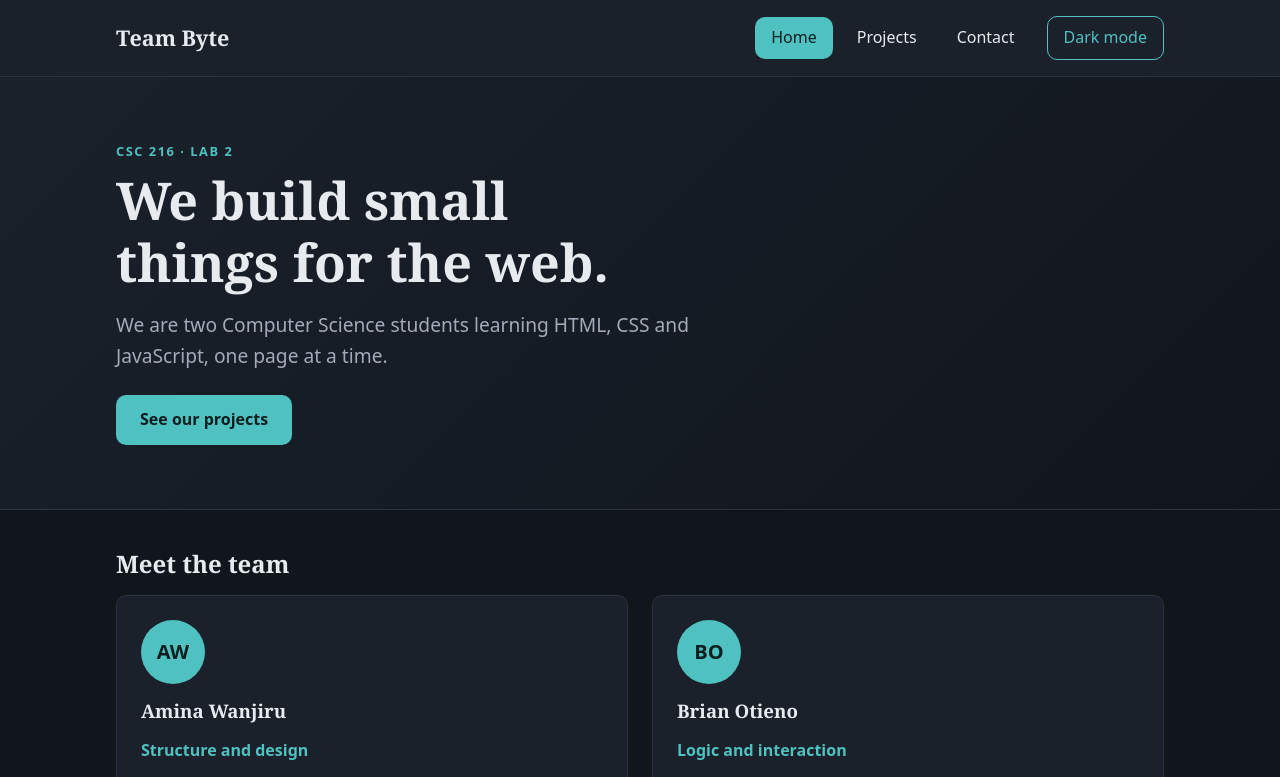
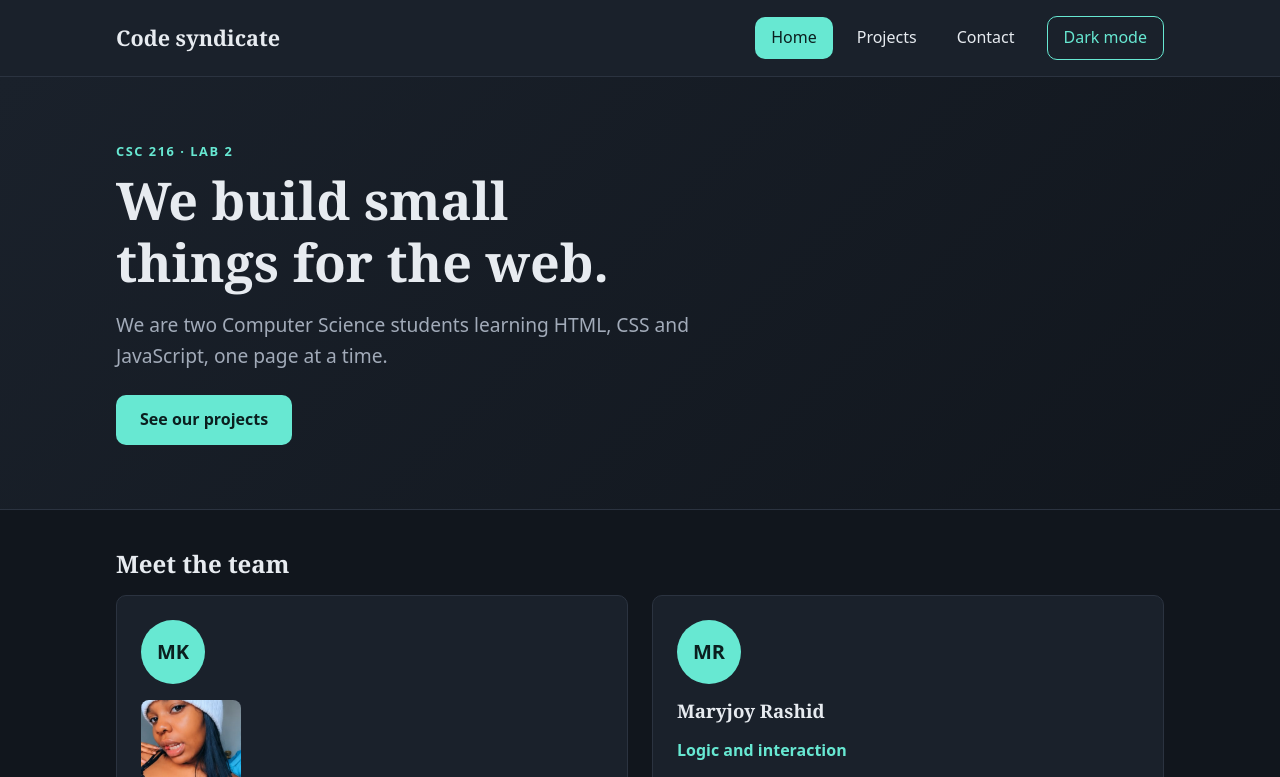
Before and after one commit to margaretsanchez-jpg/team-website, a plain HTML site: page index.html in a window 1280 px wide. Both pictures are taken after a click on the button "Dark mode". Shown: the top 777 px of the page. Drawn offline with Linux system fonts and the light colour scheme.

Commit message:
complete the work
co-authored-by: mariejoeystar <maryjoyrashid@gmail.com>

```diff
--- a/css/styles.css
+++ b/css/styles.css
@@ -9,8 +9,8 @@
   --color-surface: #ffffff;
   --color-text: #1c2430;
   --color-muted: #5a6474;
-  --color-primary: #0f6e6e;
-  --color-primary-dark: #0a5050;
+  --color-primary: #155e75;
+  --color-primary-dark: #0c4a6e;
   --color-on-primary: #ffffff;
   --color-border: #dde1e6;
   --color-error: #b3261e;
@@ -34,8 +34,8 @@ body.dark {
   --color-surface: #1a212b;
   --color-text: #e7ebf0;
   --color-muted: #a2abb9;
-  --color-primary: #4fc1c1;
-  --color-primary-dark: #83d8d8;
+  --color-primary: #67e8d2;
+  --color-primary-dark: #99f6e4;
   --color-on-primary: #0b1f1f;
   --color-border: #2b3340;
   --color-error: #ff8a80;
@@ -186,6 +186,15 @@ img {
 
 .nav-toggle {
   display: none;
+}
+
+/*IMAGES*/
+.card img {
+  width: 100px;
+  height: 120px;
+  object-fit: cover;
+  object-position: center 20%;
+  border-radius: 8px;
 }
 /* ---------- 5. Buttons and hero ---------- */
 .button {
--- a/index.html
+++ b/index.html
@@ -5,9 +5,9 @@
     <meta name="viewport" content="width=device-width, initial-scale=1.0" />
     <meta
       name="description"
-      content="Team Byte: a CSC 216 web development pair."
+      content="Code syndicate: a CSC 216 web development pair."
     />
-    <title>Home | Team Byte</title>
+    <title>Home | Code syndicate</title>
     <link rel="stylesheet" href="css/styles.css" />
   <script src="js/script.js" defer></script>
 </head>
@@ -16,7 +16,7 @@
 
   <header class="site-header">
     <div class="container header-inner">
-      <a class="logo" href="index.html">Team Byte</a>
+      <a class="logo" href="index.html">Code syndicate</a>
       <button class="nav-toggle" type="button" aria-expanded="false" aria-controls="site-nav">Menu</button>
       <nav id="site-nav" class="site-nav" aria-label="Main">
         <ul>
@@ -43,14 +43,15 @@
       <h2 id="team-heading">Meet the team</h2>
       <div class="team-grid">
         <article class="card">
-          <div class="avatar" aria-hidden="true">AW</div>
-          <h3>Amina Wanjiru</h3>
+          <div class="avatar" aria-hidden="true">MK</div>
+          <img src="images/partnerA.jpeg" alt="My profile photo">
+          <h3>Margaret Kilola</h3>
           <p class="role">Structure and design</p>
           <p>Enjoys turning rough sketches into clean, accessible layouts.</p>
         </article>
         <article class="card">
-          <div class="avatar" aria-hidden="true">BO</div>
-          <h3>Brian Otieno</h3>
+          <div class="avatar" aria-hidden="true">MR</div>
+          <h3>Maryjoy Rashid</h3>
           <p class="role">Logic and interaction</p>
           <p>Came from C and likes making pages respond to people.</p>
         </article>
@@ -69,7 +70,7 @@
 
   <footer class="site-footer">
     <div class="container">
-      <p>© <span id="year">2026</span> Team Byte. Built for CSC 216.</p>
+      <p>© <span id="year">2026</span> Code syndicate. Built for CSC 216.</p>
     </div>
   </footer>
 </div>
--- a/js/script.js
+++ b/js/script.js
@@ -49,39 +49,83 @@ if (themeToggle) {
 /* ---------- 2. Projects page ---------- */
 
 const projects = [
-  { title: 'Personal landing page', category: 'html', description: 'A single semantic HTML page with headings, lists and links.' },
-  { title: 'Responsive card grid', category: 'css', description: 'A layout that goes from one column on phones to three on laptops.' },
-  { title: 'Tip calculator', category: 'js', description: 'Reads two inputs and updates the total as you type.' },
-  { title: 'Accessible contact form', category: 'html', description: 'Labelled fields, helpful errors and keyboard-friendly controls.' },
-  { title: 'Dark mode toggle', category: 'js', description: 'Switches the colour theme and remembers the choice.' },
-  { title: 'Flexbox navigation bar', category: 'css', description: 'A header that collapses into a menu button on small screens.' }
+  {
+    title: "Personal landing page",
+    category: "html",
+    description: "A single semantic HTML page with headings, lists and links.",
+  },
+  {
+    title: "Responsive card grid",
+    category: "css",
+    description:
+      "A layout that goes from one column on phones to three on laptops.",
+  },
+  {
+    title: "Tip calculator",
+    category: "js",
+    description: "Reads two inputs and updates the total as you type.",
+  },
+  {
+    title: "Accessible contact form",
+    category: "html",
+    description:
+      "Labelled fields, helpful errors and keyboard-friendly controls.",
+  },
+  {
+    title: "Dark mode toggle",
+    category: "js",
+    description: "Switches the colour theme and remembers the choice.",
+  },
+  {
+    title: "Flexbox navigation bar",
+    category: "css",
+    description: "A header that collapses into a menu button on small screens.",
+  },
+  {
+    title: "Team Website",
+    category: "html",
+    description:
+      "A website created collaboratively using HTML to introduce our team.",
+  },
+  {
+    title: "Git Collaboration",
+    category: "git",
+    description:
+      "A project demonstrating how we use Git and GitHub to collaborate and share code.",
+  },
 ];
 
-const categoryNames = { html: 'HTML', css: 'CSS', js: 'JavaScript' };
+const categoryNames = {
+  html: "HTML",
+  css: "CSS",
+  js: "JavaScript",
+  git: "Git & GitHub",
+};
 
-const projectList = document.querySelector('#project-list');
-const projectCount = document.querySelector('#project-count');
-const filterButtons = document.querySelectorAll('.filter-btn');
+const projectList = document.querySelector("#project-list");
+const projectCount = document.querySelector("#project-count");
+const filterButtons = document.querySelectorAll(".filter-btn");
 
 function renderProjects(filter) {
-  const visible = filter === 'all'
-    ? projects
-    : projects.filter((project) => project.category === filter);
+  const visible =
+    filter === "all"
+      ? projects
+      : projects.filter((project) => project.category === filter);
 
   projectList.replaceChildren();
 
   visible.forEach((project) => {
-    const card = document.createElement('article');
-    card.className = 'card';
+    const card = document.createElement("article");
+    card.className = "card";
 
-    const tag = document.createElement('span');
-    tag.className = 'tag';
+    const tag = document.createElement("span");
+    tag.className = "tag";
     tag.textContent = categoryNames[project.category];
 
-    const heading = document.createElement('h3');
+    const heading = document.createElement("h3");
     heading.textContent = project.title;
 
-    const text = document.createElement('p');
+    const text = document.createElement("p");
     text.textContent = project.description;
 
     card.append(tag, heading, text);
@@ -92,12 +136,12 @@ function renderProjects(filter) {
 }
 
 if (projectList) {
-  renderProjects('all');
+  renderProjects("all");
 
   filterButtons.forEach((button) => {
-    button.addEventListener('click', () => {
-      filterButtons.forEach((btn) => btn.setAttribute('aria-pressed', 'false'));
-      button.setAttribute('aria-pressed', 'true');
+    button.addEventListener("click", () => {
+      filterButtons.forEach((btn) => btn.setAttribute("aria-pressed", "false"));
+      button.setAttribute("aria-pressed", "true");
       renderProjects(button.dataset.filter);
     });
   });
@@ -105,17 +149,17 @@ if (projectList) {
 
 /* ---------- 3. Contact page ---------- */
 
-const form = document.querySelector('#contact-form');
+const form = document.querySelector("#contact-form");
 
 if (form) {
-  const nameInput = document.querySelector('#name');
-  const emailInput = document.querySelector('#email');
-  const messageInput = document.querySelector('#message');
-  const charCount = document.querySelector('#char-count');
-  const statusEl = document.querySelector('#form-status');
+  const nameInput = document.querySelector("#name");
+  const emailInput = document.querySelector("#email");
+  const messageInput = document.querySelector("#message");
+  const charCount = document.querySelector("#char-count");
+  const statusEl = document.querySelector("#form-status");
 
   // Live character counter.
-  messageInput.addEventListener('input', () => {
+  messageInput.addEventListener("input", () => {
     charCount.textContent = messageInput.value.length;
   });
 
@@ -123,50 +167,50 @@ if (form) {
   function showError(input, message) {
     const errorEl = document.querySelector(`#${input.id}-error`);
     errorEl.textContent = message;
-    input.setAttribute('aria-invalid', message ? 'true' : 'false');
+    input.setAttribute("aria-invalid", message ? "true" : "false");
   }
 
   // Check every field. Returns true only if all are valid.
   function validateForm() {
     let isValid = true;
 
-    if (nameInput.value.trim() === '') {
-      showError(nameInput, 'Please enter your name.');
+    if (nameInput.value.trim() === "") {
+      showError(nameInput, "Please enter your name.");
       isValid = false;
     } else {
-      showError(nameInput, '');
+      showError(nameInput, "");
     }
 
     const emailPattern = /^[^\s@]+@[^\s@]+\.[^\s@]+$/;
     if (!emailPattern.test(emailInput.value.trim())) {
-      showError(emailInput, 'Enter an email address like name@example.com.');
+      showError(emailInput, "Enter an email address like name@example.com.");
       isValid = false;
     } else {
-      showError(emailInput, '');
+      showError(emailInput, "");
     }
 
     if (messageInput.value.trim().length < 20) {
-      showError(messageInput, 'Your message needs at least 20 characters.');
+      showError(messageInput, "Your message needs at least 20 characters.");
       isValid = false;
     } else {
-      showError(messageInput, '');
+      showError(messageInput, "");
     }
 
     return isValid;
   }
 
-  form.addEventListener('submit', (event) => {
+  form.addEventListener("submit", (event) => {
     event.preventDefault();
-    statusEl.textContent = '';
+    statusEl.textContent = "";
 
     if (!validateForm()) {
       form.querySelector('[aria-invalid="true"]').focus();
       return;
     }
 
-    const firstName = nameInput.value.trim().split(' ')[0];
+    const firstName = nameInput.value.trim().split(" ")[0];
     statusEl.textContent = `Thanks, ${firstName}! Your message is ready. (We connect this form to a real server later.)`;
     form.reset();
-    charCount.textContent = '0';
+    charCount.textContent = "0";
   });
 }
```
Also changed, not shown: contact.html (+8 -7 lines), projects.html (+12 -4 lines), images/partnerA.jpeg (added).
